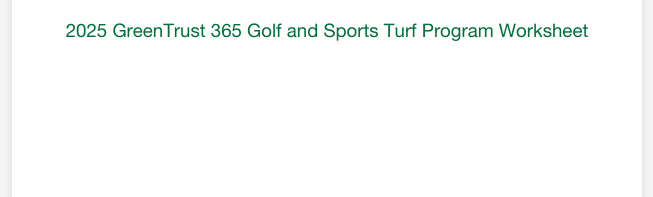
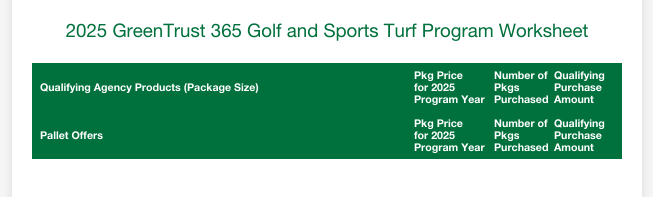
Before and after one commit to gouncharted/greentrust365, a plain HTML site: page worksheets2025/golfandsportsturf/golfturf.html in a window 1280 px wide. Shown: the part 85-282 px from the top of the page, without its empty margins (313-966 px from the left). Drawn offline with Linux system fonts and the light colour scheme; no server answers.

Commit message:
table placeholder

```diff
--- a/worksheets2025/golfandsportsturf/golfturf.html
+++ b/worksheets2025/golfandsportsturf/golfturf.html
@@ -26,7 +26,41 @@
         </div>
 
         <!-- Table Placeholder -->
-        <div id="table-container"></div>
+        <div id="table-container">
+          <div class="worksheet-tables-wrapper">
+            <!-- LEFT COLUMN - Main Products -->
+            <div class="product-table">
+              <div class="row row-header">
+                <div class="product-header">
+                  Qualifying Agency Products (Package Size)
+                </div>
+                <div class="pkg-price-header">
+                  Pkg Price<br />for 2025 Program Year
+                </div>
+                <div class="num-pkgs-header">Number of Pkgs<br />Purchased</div>
+                <div class="qual-amt-header">
+                  Qualifying<br />Purchase Amount
+                </div>
+              </div>
+              <div class="worksheet-rows-main"></div>
+            </div>
+
+            <!-- RIGHT COLUMN - Pallet Offers -->
+            <div class="product-table">
+              <div class="row row-header">
+                <div class="product-header">Pallet Offers</div>
+                <div class="pkg-price-header">
+                  Pkg Price<br />for 2025 Program Year
+                </div>
+                <div class="num-pkgs-header">Number of Pkgs<br />Purchased</div>
+                <div class="qual-amt-header">
+                  Qualifying<br />Purchase Amount
+                </div>
+              </div>
+              <div class="worksheet-rows-pallet"></div>
+            </div>
+          </div>
+        </div>
       </div>
     </div>
 
```
